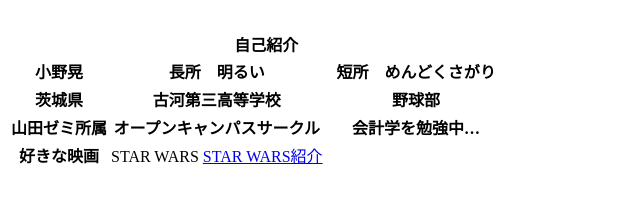
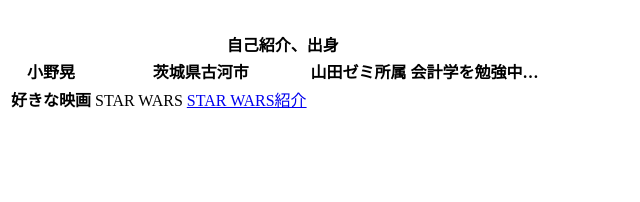
Before and after one commit to ohika1021/zm19258-2021-project1, a plain HTML site: page index.html in a window 1280 px wide. Shown: the whole page, without its empty margins (0-640 px from the left). Drawn offline with Linux system fonts and the light colour scheme.

Commit message:
2021/07/22

```diff
--- a/index.html
+++ b/index.html
@@ -7,21 +7,10 @@
 <body>
 <table>
 <caption>
-　<strong>自己紹介</strong>
+　<strong>自己紹介、出身</strong>
 　</caption>
 　<thead>
-　<tr><th>小野晃</th><th>長所　明るい</th><th>短所　めんどくさがり
-　</th></tr>
-　</thead>
-
-  <thead>
-  <tr><th>茨城県</th><th>古河第三高等学校</th><th>野球部
-  </th></tr>
-  </thead>
-
-　<thead>
-　<tr><th>山田ゼミ所属</th><th>オープンキャンパスサークル</th><th>会計学を勉強中…
-　</th></tr>
+　<tr><th>小野晃</th><th>茨城県古河市</th><th>山田ゼミ所属</th><th>会計学を勉強中…</th></tr>
 　</thead>
 <tbody>
 <tr><th>好きな映画</th><td>STAR WARS
```
